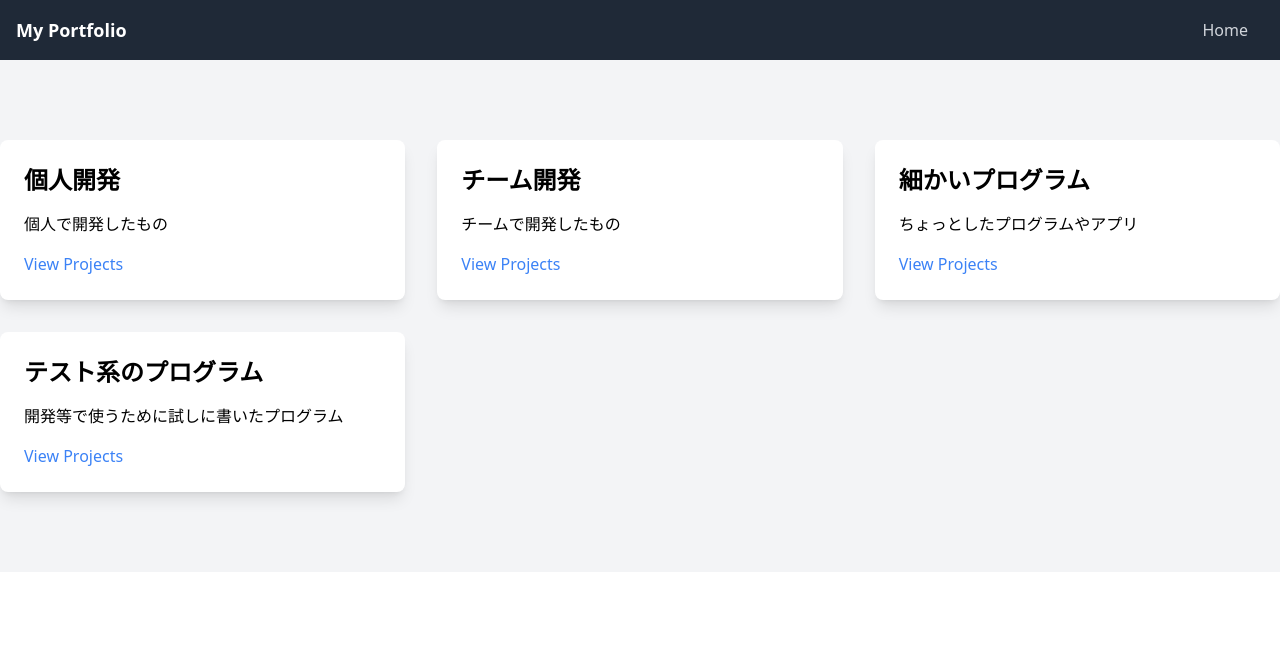
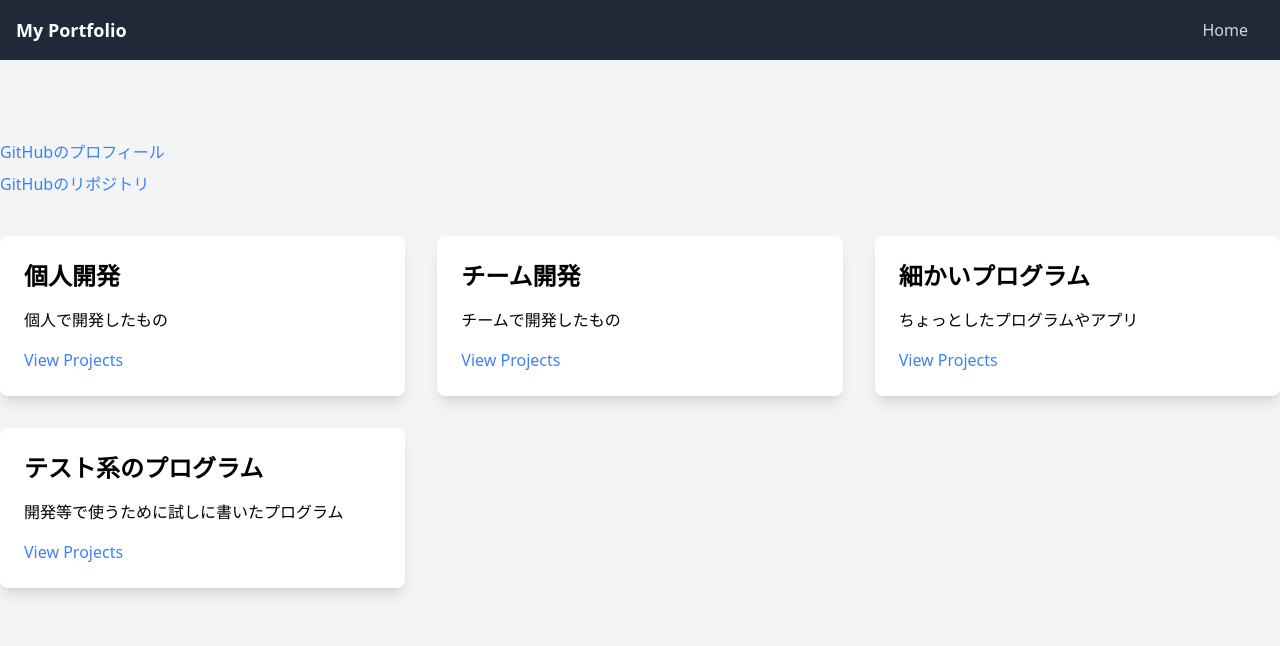
Before and after one commit to k22036/portfolio, a React (Create React App) app: page /portfolio/ in a window 1280 px wide. Shown: the top 646 px of the page. Built offline with nearby package versions, Linux system fonts and the light colour scheme.

Commit message:
add: ref github

```diff
--- a/src/pages/home.tsx
+++ b/src/pages/home.tsx
@@ -11,6 +11,13 @@ const Home = () => {
   return (
     <section className="py-20 bg-gray-100">
       <div className="container mx-auto">
+        <p className='mb-2'>
+          <a href="https://github.com/k22036" className='text-blue-500 hover:underline'>GitHubのプロフィール</a>
+        </p>
+        <p className='pb-10'>
+          <a href="https://github.com/k22036?tab=repositories" className='text-blue-500 hover:underline'>GitHubのリポジトリ</a>
+        </p>
+
         <div className="grid grid-cols-1 md:grid-cols-2 lg:grid-cols-3 gap-8">
           {projects.map((project, index) => (
             <div key={index} className="bg-white p-6 rounded-lg shadow-lg">
```
